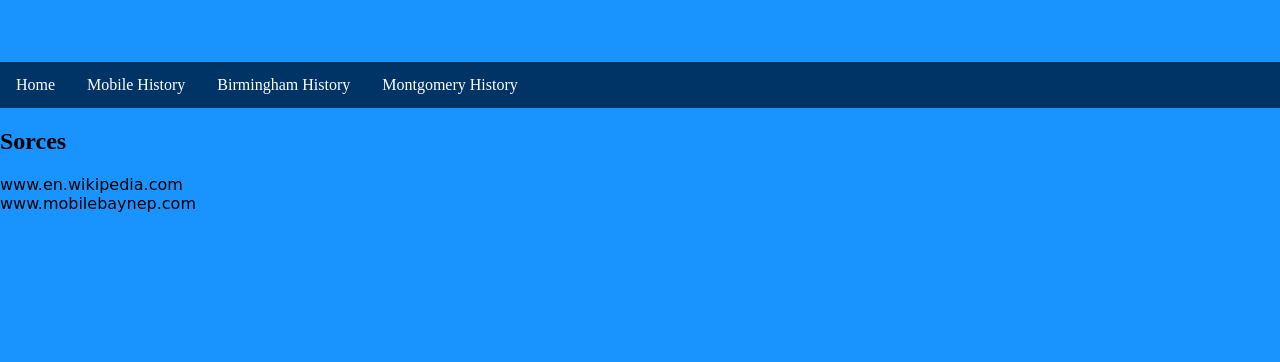
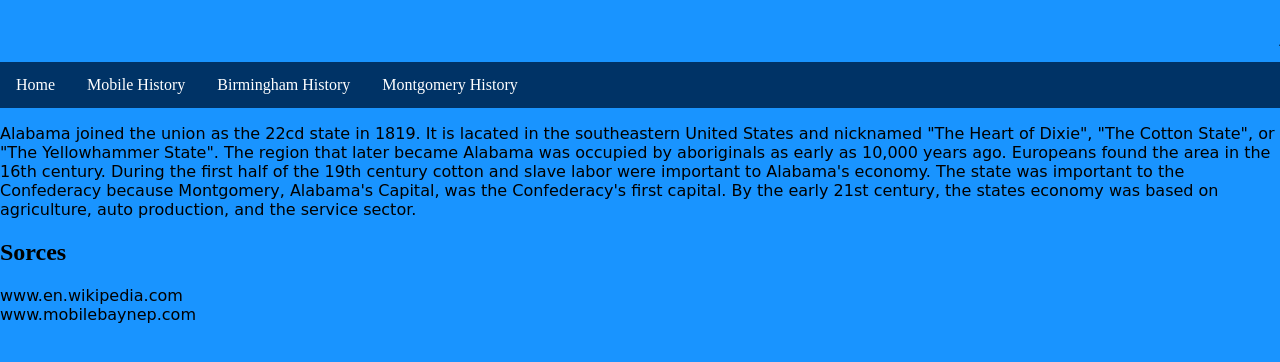
Before and after one commit to AlabamaH1story/alabamahistory, a plain HTML site: page index.html in a window 1280 px wide. Drawn offline with Linux system fonts and the light colour scheme.

Commit message:
Update index.html

```diff
--- a/index.html
+++ b/index.html
@@ -208,6 +208,12 @@ p{
 
 
 </div>
+	    <p>Alabama joined the union as the 22cd state in 1819. It is lacated in the southeastern United States and nicknamed
+ 		    "The Heart of Dixie", "The Cotton State", or "The Yellowhammer State". The region that later became Alabama was
+		    occupied by aboriginals as early as 10,000 years ago. Europeans found the area in the 16th century. During the first
+		    half of the 19th century cotton and slave labor were important to Alabama's economy. The state was important to
+		    the Confederacy because Montgomery, Alabama's Capital, was the Confederacy's first capital. By the early 21st
+		    century, the states economy was based on agriculture, auto production, and the service sector.</p>
 
 <h2>Sorces</h2>
 
```
